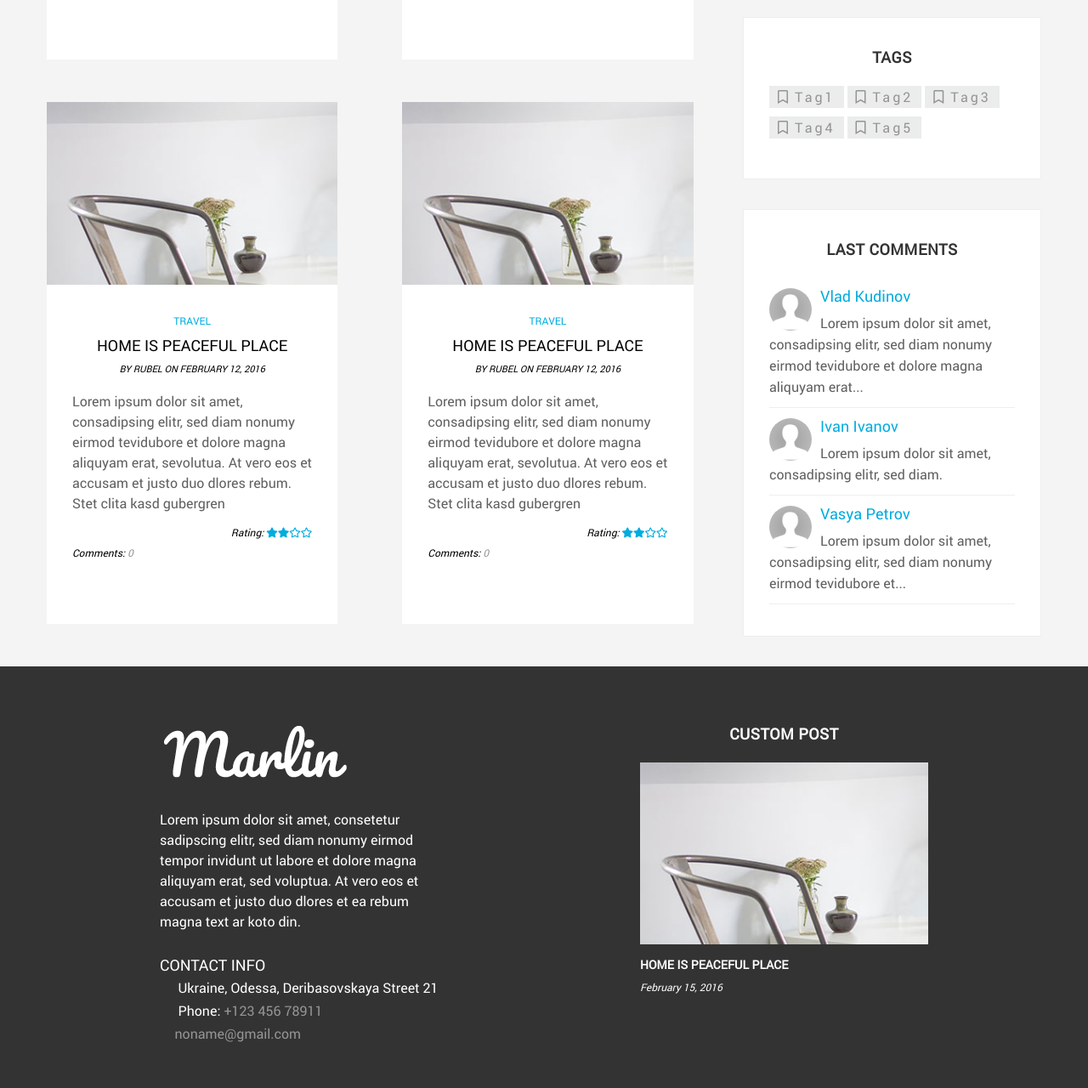
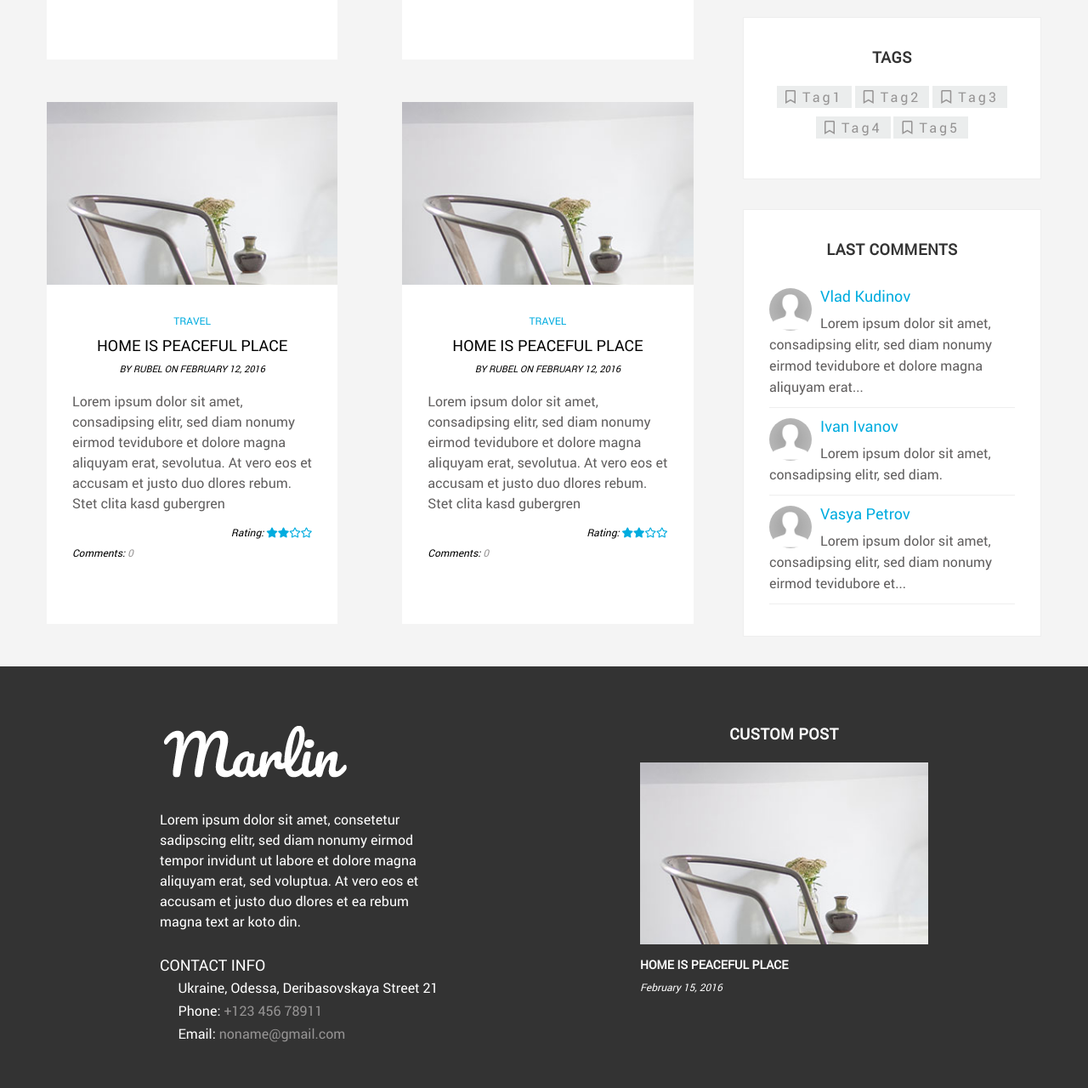
Before and after one commit to vladkudinov89/bsa-2018-php-14, a website: page app/index.html in a window 1280 px wide. Shown: the part 1360-2640 px from the top of the page at 85% size. Drawn offline with Linux system fonts and the light colour scheme.

Commit message:
Fix errors

```diff
--- a/app/index.html
+++ b/app/index.html
@@ -487,7 +487,7 @@
                         <h4>Contact Info</h4>
                         <p class="footer-addres"> Ukraine, Odessa, Deribasovskaya Street 21</p>
                         <p class="footer-phone"> Phone: <a href="tel:123456789">+123 456 78911</a></p>
-                        <p class="footer-mail"><a href="mailto:noname@gmail.com">noname@gmail.com</a></p>
+                        <p class="footer-mail"> Email: <a href="mailto:noname@gmail.com">noname@gmail.com</a></p>
                     </div><!--footer-contact-->
 
                 </aside><!--footer-widget-->
--- a/sass/_wrapper_aside.sass
+++ b/sass/_wrapper_aside.sass
@@ -105,6 +105,7 @@
 
 .widget-tags
 	&-lists
+		text-align: center
 		@extend %top_search
 		a
 			display: inline-block
```
Also changed, not shown: app/css/main.min.css.
